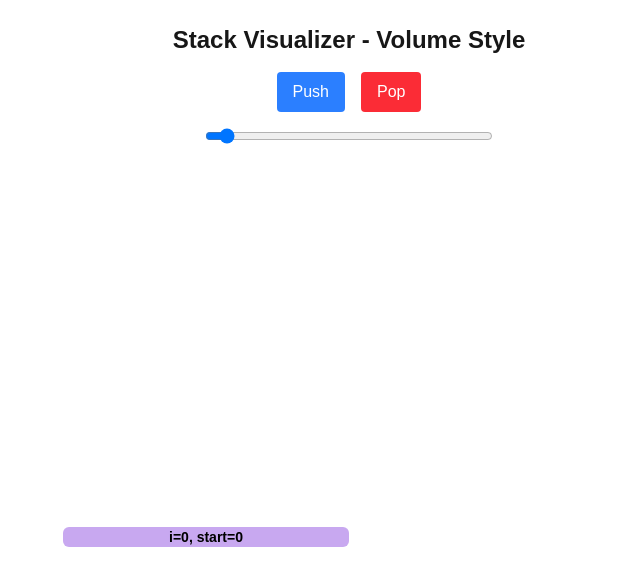
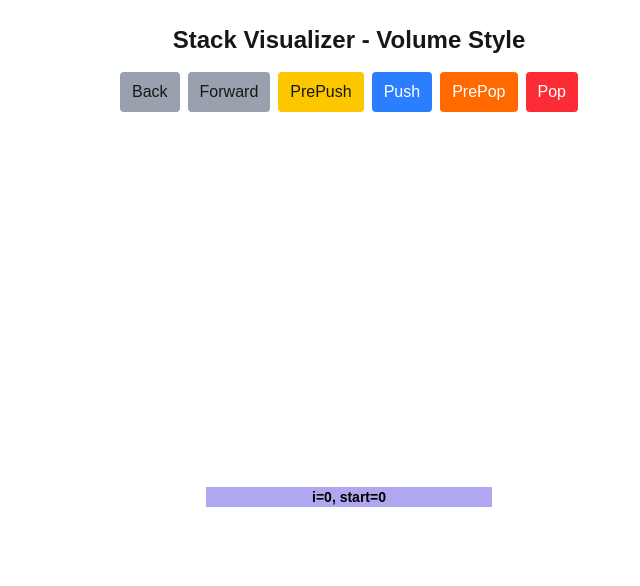
Before and after one commit to goomyman/leetcodewizard, a Next.js app in the folder Prototypes/stack-visualizer/: page / in a window 1280 px wide. Both pictures are taken after a click on the button "Push". Shown: the top 586 px of the page, without its empty margins (291-931 px from the left). Built offline with nearby package versions, Linux system fonts and the light colour scheme.

Commit message:
good so far

```diff
--- a/Prototypes/stack-visualizer/src/app/stack/StackControl.tsx
+++ b/Prototypes/stack-visualizer/src/app/stack/StackControl.tsx
@@ -2,92 +2,114 @@
 
 import { useRef, useState } from "react";
 import { AnimatePresence } from "framer-motion";
-import StackItem from "./StackItem";
-import { StackItemType, STACK_ITEM_HEIGHT } from "./StackItemConstants";
+import StackItem, { StackItemType, STACK_ITEM_HEIGHT, StackItemState } from "./StackItem";
+
+interface HistoryState {
+  stack: StackItemType[];
+  stackSize: number;
+}
 
 export default function StackControl() {
   const [stack, setStack] = useState<StackItemType[]>([]);
-  const [stackSize, setStackSize] = useState<number>(0);
+  const [stackSize, setStackSize] = useState(0);
 
-  const nextIdRef = useRef<number>(0);
+  const nextIdRef = useRef(0);
+  const historyRef = useRef<HistoryState[]>([]);
+  const historyIndexRef = useRef(-1);
+
+  const saveHistory = (newStack: StackItemType[]) => {
+    const snapshot: HistoryState = { stack: [...newStack], stackSize: newStack.length };
+    historyRef.current = historyRef.current.slice(0, historyIndexRef.current + 1);
+    historyRef.current.push(snapshot);
+    historyIndexRef.current++;
+  };
 
   const getRandomColor = () =>
     `hsl(${Math.floor(Math.random() * 360)}, 70%, 80%)`;
 
-  const pushItem = () => {
-    if (stack[0]?.state === "halfPush" || stack[0]?.state === "halfPop") {
-      setStack((prev) => {
-        const next = [...prev];
-        next[0] = { ...next[0], state: "fullPush" };
-        return next;
-      });
-      return;
-    }
+  const createNewItem = (state: StackItemState): StackItemType => ({
+    id: nextIdRef.current++,
+    path: `path-${nextIdRef.current}`,
+    color: getRandomColor(),
+    state,
+    i: stack.length,
+    start: 0,
+  });
 
-    const id = nextIdRef.current++;
-    const newItem: StackItemType = {
-      i: id,
-      start: id, // just using id as start for now
-      color: getRandomColor(),
-      state: "halfPush",
-    };
-    setStack((prev) => [newItem, ...prev]);
-    setStackSize((s) => s + 1);
+  const prePush = () => {
+    const newItem = createNewItem("prePush");
+    const newStack = [newItem, ...stack];
+    setStack(newStack);
+    setStackSize(newStack.length);
+    saveHistory(newStack);
   };
 
-  const popItem = () => {
+  const push = () => {
+    let newStack = [...stack];
+    if (newStack[0]?.state === "prePush") {
+      newStack[0] = { ...newStack[0], state: "push" };
+    } else {
+      const newItem = createNewItem("push");
+      newStack = [newItem, ...newStack];
+    }
+    setStack(newStack);
+    setStackSize(newStack.length);
+    saveHistory(newStack);
+  };
+
+  const prePop = () => {
     if (!stack.length) return;
+    const newStack = [...stack];
+    newStack[0] = { ...newStack[0], state: "prePop" };
+    setStack(newStack);
+    saveHistory(newStack);
+  };
 
-    if (stack[0].state === "halfPop") {
-      setStack((prev) => prev.slice(1));
-      setStackSize((s) => Math.max(0, s - 1));
-      return;
+  const pop = () => {
+    if (!stack.length) return;
+    let newStack = [...stack];
+    if (newStack[0].state === "prePush") {
+      newStack = newStack.slice(1); // remove halfway prePush immediately
+    } else {
+      newStack[0] = { ...newStack[0], state: "pop" };
+      newStack = newStack.slice(1); // remove
     }
+    setStack(newStack);
+    setStackSize(newStack.length);
+    saveHistory(newStack);
+  };
 
-    setStack((prev) => {
-      const next = [...prev];
-      next[0] = { ...next[0], state: "halfPop" };
-      return next;
-    });
+  const back = () => {
+    if (historyIndexRef.current <= 0) return;
+    historyIndexRef.current--;
+    const prev = historyRef.current[historyIndexRef.current];
+    setStack(prev.stack);
+    setStackSize(prev.stackSize);
+  };
+
+  const forward = () => {
+    if (historyIndexRef.current >= historyRef.current.length - 1) return;
+    historyIndexRef.current++;
+    const next = historyRef.current[historyIndexRef.current];
+    setStack(next.stack);
+    setStackSize(next.stackSize);
   };
 
   return (
     <>
-      <div className="flex gap-4 mb-4">
-        <button
-          onClick={pushItem}
-          className="px-4 py-2 bg-blue-500 text-white rounded hover:bg-blue-600"
-        >
-          Push
-        </button>
-
-        <button
-          onClick={popItem}
-          disabled={!stack.length}
-          className="px-4 py-2 bg-red-500 text-white rounded disabled:opacity-50 hover:bg-red-600 disabled:hover:bg-red-500"
-        >
-          Pop
-        </button>
+      <div className="flex gap-2 mb-4 flex-wrap">
+        <button onClick={back} className="px-3 py-2 bg-gray-400 rounded hover:bg-gray-500">Back</button>
+        <button onClick={forward} className="px-3 py-2 bg-gray-400 rounded hover:bg-gray-500">Forward</button>
+        <button onClick={prePush} className="px-3 py-2 bg-yellow-400 rounded hover:bg-yellow-500">PrePush</button>
+        <button onClick={push} className="px-3 py-2 bg-blue-500 text-white rounded hover:bg-blue-600">Push</button>
+        <button onClick={prePop} className="px-3 py-2 bg-orange-500 text-white rounded hover:bg-orange-600">PrePop</button>
+        <button onClick={pop} className="px-3 py-2 bg-red-500 text-white rounded hover:bg-red-600">Pop</button>
       </div>
-
-      <input
-        type="range"
-        min="0"
-        max="20"
-        value={stackSize}
-        onChange={(e) => {
-          const value = Number(e.target.value);
-          if (value > stack.length) pushItem();
-          else if (value < stack.length) popItem();
-          setStackSize(value);
-        }}
-        className="w-72 mb-6"
-      />
 
       <div className="stack-container flex flex-col justify-end items-center w-72 h-96 border border-transparent">
         <AnimatePresence>
           {stack.map((item) => (
-            <StackItem key={item.i} item={item} />
+            <StackItem key={item.id} item={item} />
           ))}
         </AnimatePresence>
       </div>
--- a/Prototypes/stack-visualizer/src/app/stack/StackItem.tsx
+++ b/Prototypes/stack-visualizer/src/app/stack/StackItem.tsx
@@ -1,44 +1,43 @@
 "use client";
 
 import { motion } from "framer-motion";
-import { StackItemType, STACK_ITEM_HEIGHT } from "./StackItemConstants";
+
+export type StackItemState = "prePush" | "push" | "prePop" | "pop";
+
+export interface StackItemType {
+  id: number;
+  path: string;
+  color: string;
+  state: StackItemState;
+  i: number;
+  start: number;
+}
+
+export const STACK_ITEM_HEIGHT = 20;
 
 export default function StackItem({ item }: { item: StackItemType }) {
-  const { i, start, color, state } = item;
+  const { state, color, i, start } = item;
 
-  const getTarget = () => {
-    if (state === "halfPush") return { x: "-50%", opacity: 1 };
-    if (state === "halfPop") return { x: "50%", opacity: 1 };
-    return { x: 0, opacity: 1 };
+  const variants = {
+    prePush: { x: -50, y: -20, opacity: 0.6 },
+    push: { x: 0, y: 0, opacity: 1 },
+    prePop: { x: 0, y: 0, opacity: 1, rotate: [0, -5, 5, 0], backgroundColor: "#ff4d4f" },
+    pop: { opacity: 0, y: 50 },
   };
 
-  const initial =
-    state === "halfPush" ? { x: "-100%", opacity: 0 } : { opacity: 0, y: 10 };
-
-  const isAbsolute = state === "halfPush" || state === "halfPop";
-
   return (
-    <motion.div layout className="w-full mb-1" style={{ height: STACK_ITEM_HEIGHT }}>
-      <div className="relative w-full h-full">
-        <motion.div
-          initial={initial}
-          animate={getTarget()}
-          exit={{ opacity: 0 }}
-          transition={{ duration: 0.45, type: "spring", stiffness: 200, damping: 20 }}
-          style={{
-            position: isAbsolute ? "absolute" : "relative",
-            left: 0,
-            right: 0,
-            top: 0,
-            bottom: 0,
-            backgroundColor: color,
-            height: "100%",
-          }}
-          className="rounded-md flex justify-center items-end text-sm font-bold text-black"
-          title={`i=${i}, start=${start}`}
-        >
-          {`i=${i}, start=${start}`}
-        </motion.div>
+    <motion.div
+      layout
+      initial={{ opacity: 0 }}
+      animate={variants[state]}
+      exit={{ opacity: 0 }}
+      transition={{ duration: 0.35, type: "spring", stiffness: 200, damping: 20 }}
+      className="w-full mb-1 relative"
+      style={{ height: STACK_ITEM_HEIGHT, backgroundColor: state === "prePop" ? "#ff4d4f" : color }}
+      title={`i=${i}, start=${start}, path="${item.path}"`}
+    >
+      <div className="flex justify-center items-end text-sm font-bold text-black">
+        {`i=${i}, start=${start}`}
       </div>
     </motion.div>
   );
```
